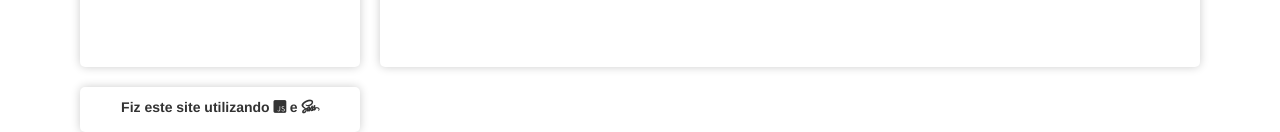
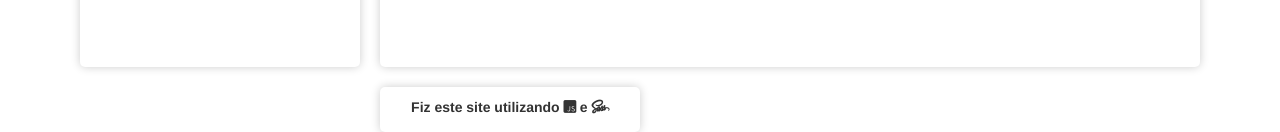
Before and after one commit to gbs0/me, a plain HTML site: page index.html in a window 1280 px wide. Shown: the part 703-835 px from the top of the page. Drawn offline with nearby package versions, Linux system fonts and the light colour scheme.

Commit message:
WIP on footer

```diff
--- a/css/layouts/dashboard.css
+++ b/css/layouts/dashboard.css
@@ -70,3 +70,7 @@
   text-align: left;
   display: inline-flex;
 }
+
+.dashboard-footer {
+   grid-column-end: 3;
+}
--- a/css/style.css
+++ b/css/style.css
@@ -8,8 +8,6 @@
 @import url("layouts/map.css");
 @import url("layouts/saas.css");
 @import url("layouts/dashboard.css");
-
-
 
 body {
   margin: 0;
--- a/index.html
+++ b/index.html
@@ -70,7 +70,7 @@
             </ul>
           </div>
         </div>
-        <div class="dashboard-card">
+        <div class="dashboard-card dashboard-footer">
         	<label>Fiz este site utilizando <i class="fab fa-js-square"></i> e <i class="fab fa-sass"></i></label>
         </div>
       </div>
```
